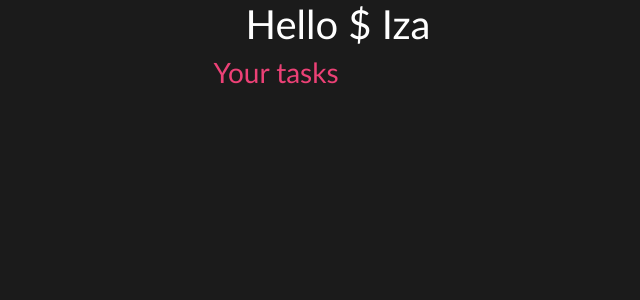
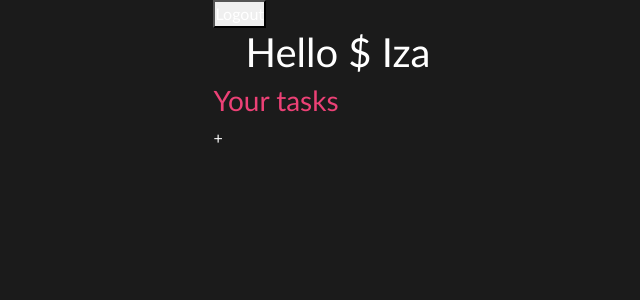
Before and after one commit to IzaMarkstrom/mern-to-do, a React (Create React App) app in the folder client/: page /home in a window 1280 px wide. Shown: the top 300 px of the page, without its empty margins (302-942 px from the left). Built offline with nearby package versions, Linux system fonts and the light colour scheme; no server answers.

Commit message:
Added new components

```diff
--- a/client/src/pages/HomePage.jsx
+++ b/client/src/pages/HomePage.jsx
@@ -1,16 +1,20 @@
 import React from 'react'
-import { RenderTodos } from '../components/todo'
+import CreateTodo from '../components/CreateTodo'
+import { GetTodos } from '../components/GetTodos'
+import Logout from '../components/Logout'
+
 
 export default function HomePage() {
 
   return (
     <div>
+      <Logout/>
       <h1>Hello ${} Iza</h1>
       <h3>Your tasks</h3>
-
       <div className="todos">
-        <RenderTodos/>
+        <GetTodos/>
       </div>
+      <CreateTodo/>
     </div>
   )
 }
```
